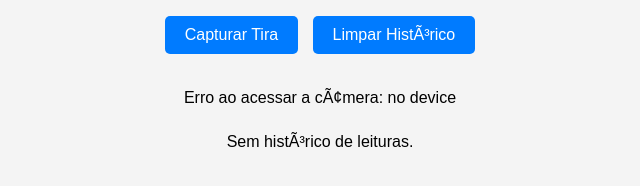
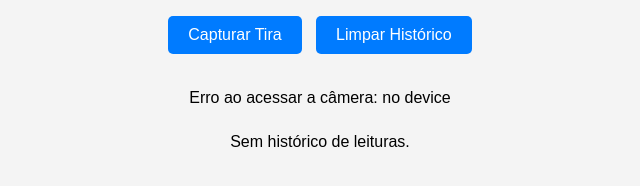
Before and after one commit to gabrielsoft/c_i-project1, a plain HTML site: page index.html in a window 1280 px wide. Shown: the part 250-436 px from the top of the page, 320-960 px from the left. Drawn offline with Linux system fonts and the light colour scheme.

Commit message:
Update index.html

```diff
--- a/index.html
+++ b/index.html
@@ -64,7 +64,7 @@
   </div><br>
 
   <button onclick="capture()">Capturar Tira</button>
-  <button onclick="limparHistorico()">Limpar HistÃ³rico</button>
+  <button onclick="limparHistorico()">Limpar Histórico</button>
 
   <canvas id="canvas" style="display:none;"></canvas>
   <img id="snapshot" alt="Imagem capturada" style="display:none;" />
@@ -98,7 +98,7 @@
         const stream = await navigator.mediaDevices.getUserMedia(constraints);
         video.srcObject = stream;
       } catch (err) {
-        resultado.innerText = "Erro ao acessar a cÃ¢mera: " + err.message;
+        resultado.innerText = "Erro ao acessar a câmera: " + err.message;
       }
     }
 
@@ -122,7 +122,7 @@
       let status = "Leitura estÃ¡vel.";
       let corFundo = "#e0ffe0";
       if (r > g && r > b) {
-        status = "Risco de infecÃ§Ã£o detectado (vermelho predominante)";
+        status = "Risco de infecção detectado (vermelho predominante)";
         corFundo = "#ffe0e0";
       } else if (b > r && b > g) {
         status = "pH elevado detectado (azul predominante)";
@@ -144,11 +144,11 @@
     function mostrarHistorico() {
       const historico = JSON.parse(localStorage.getItem('historico')) || [];
       if (historico.length === 0) {
-        historicoDiv.innerHTML = "<p>Sem histÃ³rico de leituras.</p>";
+        historicoDiv.innerHTML = "<p>Sem histórico de leituras.</p>";
         return;
       }
 
-      let html = "<h4>HistÃ³rico de Leitura:</h4><ul>";
+      let html = "<h4>Histórico de Leitura:</h4><ul>";
       historico.slice(0, 5).forEach(item => {
         html += `<li>${item}</li>`;
       });
```
